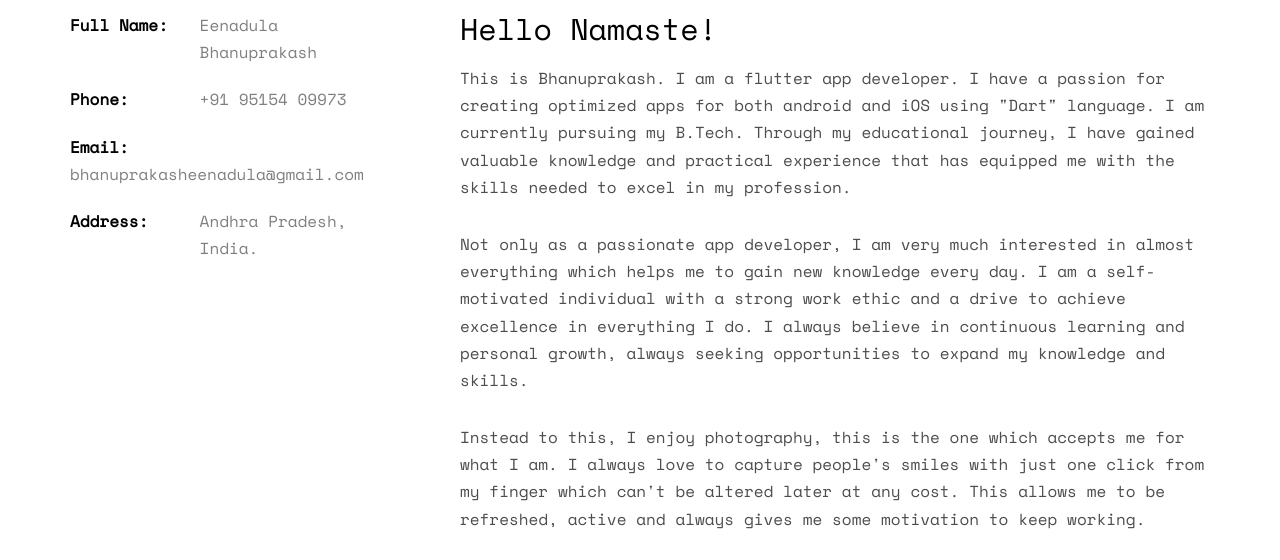
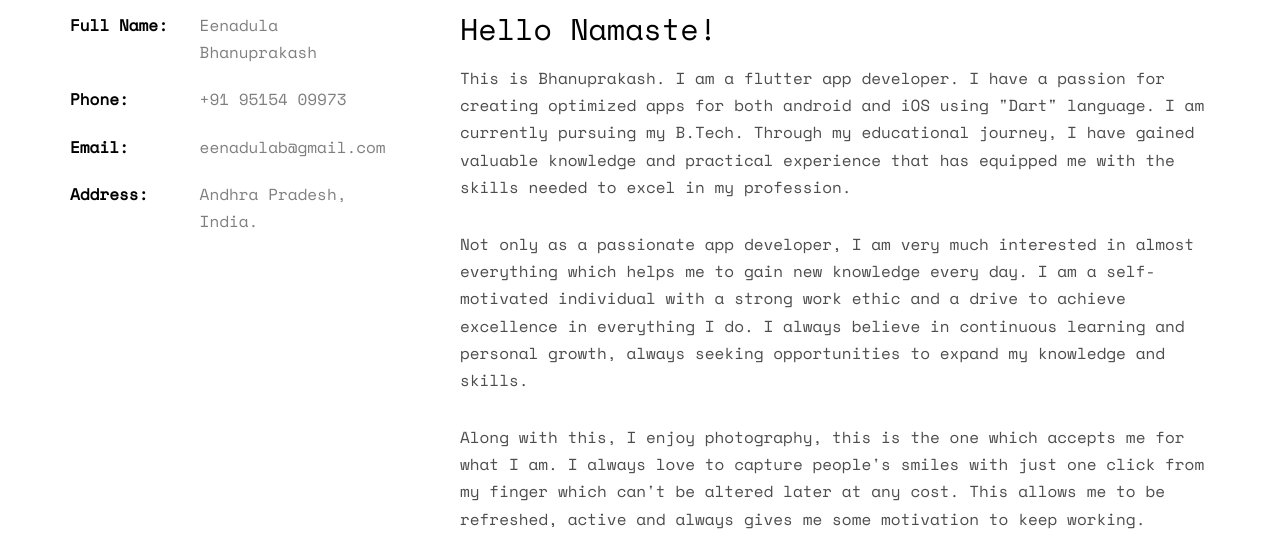
Before and after one commit to Bhanuprakash9973/Bhanuprakash9973.github.io, a plain HTML site: page index.html in a window 1280 px wide. Shown: the part 1060-1620 px from the top of the page. Drawn offline with nearby package versions, Linux system fonts and the light colour scheme; files whose address does not match are found by name.

Commit message:
Update index.html

```diff
--- a/index.html
+++ b/index.html
@@ -62,7 +62,7 @@
 					<ul class="info">
 						<li><span class="first-block">Full Name:</span><span class="second-block">Eenadula Bhanuprakash</span></li>
 						<li><span class="first-block">Phone:</span><span class="second-block">+91 95154 09973</span></li>
-						<li><span class="first-block">Email:</span><span class="second-block-1">bhanuprakasheenadula@gmail.com</span></li>
+						<li><span class="first-block">Email:</span><span class="second-block">eenadulab@gmail.com</span></li>
 						<li><span class="first-block">Address:</span><span class="second-block">Andhra Pradesh, India.</span></li>
 					</ul>
 				</div>
@@ -70,7 +70,7 @@
 					<h2>Hello Namaste!</h2>
 					<p>This is Bhanuprakash. I am a flutter app developer. I have a passion for creating optimized apps for both android and iOS using "Dart" language. I am currently pursuing my B.Tech. Through my educational journey, I have gained valuable knowledge and practical experience that has equipped me with the skills needed to excel in my profession.</p>
 					<p>Not only as a passionate app developer, I am very much interested in almost everything which helps me to gain new knowledge every day. I am a self-motivated individual with a strong work ethic and a drive to achieve excellence in everything I do. I always believe in continuous learning and personal growth, always seeking opportunities to expand my knowledge and skills.</p>
-					<p>Instead to this, I enjoy photography, this is the one which accepts me for what I am. I always love to capture people's smiles with just one click from my finger which can't be altered later at any cost. This allows me to be refreshed, active and always gives me some motivation to keep working.</p>
+					<p>Along with this, I enjoy photography, this is the one which accepts me for what I am. I always love to capture people's smiles with just one click from my finger which can't be altered later at any cost. This allows me to be refreshed, active and always gives me some motivation to keep working.</p>
 					<p>
 						<ul class="fh5co-social-icons">
 							<li><a href="https://twitter.com/eenadula" target="_blank"><i class="icon-twitter2"></i></a></li>
@@ -125,7 +125,7 @@
 							<div class="timeline-badge"><i class="icon-graduation-cap"></i></div>
 							<div class="timeline-panel">
 								<div class="timeline-heading">
-									<h3 class="timeline-title">X<sup>th</sup> Graduation</h3>
+									<h3 class="timeline-title">X Graduation</h3>
 									<span class="company">Bhashyam High School - 2016 - 2018</span>
 								</div>
 								<div class="timeline-body">
```
